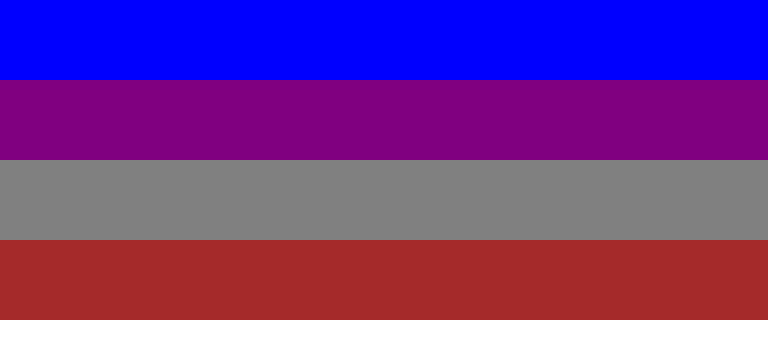
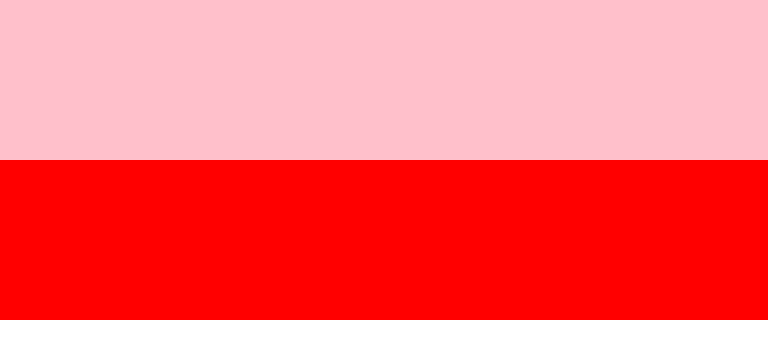
Before and after one commit to HRK9501/Kim_H_Media-Query, a plain HTML site: page index.html in a window 768 px wide. Drawn offline with Linux system fonts and the light colour scheme.

Commit message:
edit css

```diff
--- a/css/main.css
+++ b/css/main.css
@@ -1,50 +1,47 @@
+.box-container {
+    max-width: 1140px;
+}
 
 .box1 {
     width: 100%;
-    height: 200px;
-    background-color: pink;
+    height: 160px;
+    background-color: blue;
 }
 
 .box2 {
     width: 100%;
-    height: 200px;
-    background-color: red;
+    height: 160px;
+    background-color: purple;
 }
 
 .box3 {
     width: 100%;
-    height: 200px;
+    height: 160px;
+    background-color: grey;
 }
 
 .box4 {
     width: 100%;
-    height: 200px;
+    height: 160px;
+    background-color: brown;
 }
 
 
 
 @media only screen and (min-width: 641px) and (max-width: 1140px){
     .box1 {
-        width: 100%;
-        height: 80px;
-        background-color: blue;
+        background-color: pink;
     }
 
     .box2 {
-        width: 100%;
-        height: 80px;
-        background-color: purple;
+        background-color:red;
     }
 
     .box3 {
-        width: 100%;
-        height: 80px;
-        background-color: grey;
+        display: none;
     }
 
     .box4 {
-        width: 100%;
-        height: 80px;
-        background-color: brown;
+        display: none;
     }
 }
```
